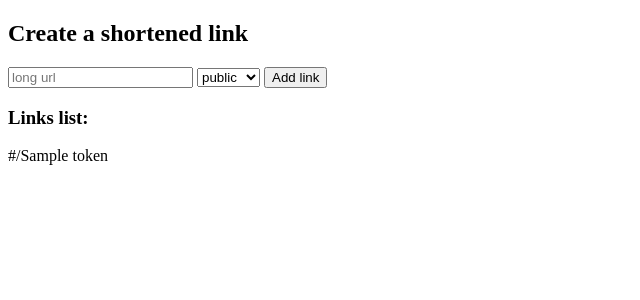
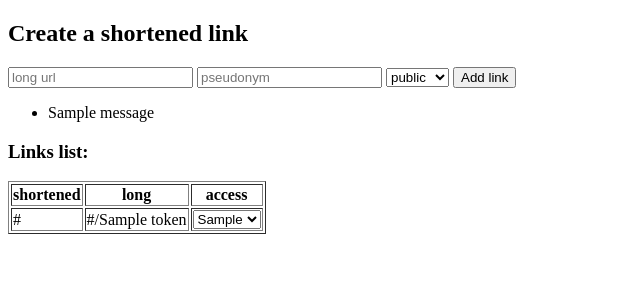
Before and after one commit to dennyaap/link_shortener, a Flask app: template main_app/templates/main.html in a window 1280 px wide. Shown: the top 300 px of the page, without its empty margins (0-640 px from the left). Run offline with Flask 3, Linux system fonts and the light colour scheme; the template is opened without the code that fills it: most values are stand-ins (such as "Sample title", 1, 10 or a date in 2020); one stand-in notice (Sample message) is shown.

Commit message:
added link table

```diff
--- a/main_app/routes.py
+++ b/main_app/routes.py
@@ -9,31 +9,46 @@ from flask_login import login_user, login_required, logout_user, current_user
 from werkzeug.security import check_password_hash, generate_password_hash
 
 
+@app.route('/', methods=['GET', 'POST'])
+def index():
+    return render_template('index.html')
+
 @app.route('/<token>', methods=['GET', 'POST'])
-def index(token):
-    long_url = Shortened_link.query.filter_by(token=token).first().long_url
-    print(long_url)
-    return redirect(long_url)
+def redirect_page(token):
+    shortened_link = Shortened_link.query.filter_by(token=token).first()
+
+    if shortened_link is None:
+        return 'No such links'
+
+    return redirect(shortened_link.long_url)
+
 
 @app.route('/main', methods=['GET'])
 @login_required
 def main():
     data = dict()
 
+    data['server_url'] = server_url
     data['shortened_links'] = Shortened_link.query.filter_by(user_id=current_user.id).all()
-    data['server_url'] = server_url
+    data['access_types'] = ['public', 'auth', 'private']
 
     return render_template('main.html', data=data)
 
 @app.route('/add_link', methods=['POST'])
 @login_required
-def add_message():
+def add_link():
     long_url = request.form['long_url']
+    pseudonym = request.form['pseudonym']
     type_access = request.form['type_access']
 
-    token = hashlib.md5(long_url.encode()).hexdigest()[:random.randint(8,12)]
+    if pseudonym:
+        token = pseudonym
+    else:
+        token = hashlib.md5(long_url.encode()).hexdigest()[:random.randint(8,12)]
+
     user_id = current_user.id
 
+    flash('Please fill in the long url')
     db.session.add(Shortened_link(token, long_url, type_access, user_id))
     db.session.commit()
 
@@ -62,7 +77,7 @@ def login():
 
         return render_template('login.html')
     else:
-        return redirect(url_for('start'))
+        return redirect(url_for('index'))
 
 @app.route('/register', methods=['GET', 'POST'])
 def register():
@@ -78,7 +93,9 @@ def register():
             db.session.add(new_user)
             db.session.commit()
 
-            return redirect(url_for('login'))
+            login_user(new_user)
+
+            return redirect(url_for('main'))
 
     return render_template('register.html')
 
--- a/main_app/templates/index.html
+++ b/main_app/templates/index.html
@@ -7,6 +7,6 @@
     <title>Start</title>
 </head>
 <body>
-
+    Welcome to shortener_links!
 </body>
 </html>
--- a/main_app/templates/main.html
+++ b/main_app/templates/main.html
@@ -10,6 +10,7 @@
     <h2>Create a shortened link</h2>
     <form method="post" action="/add_link">
         <input type="text" name="long_url" placeholder="long url">
+        <input type="text" name="pseudonym" placeholder="pseudonym">
         <select name="type_access">
             <option value="public">public</option>
             <option value="auth">auth</option>
@@ -19,11 +20,45 @@
         <button type="submit">Add link</button>
     </form>
 
+    {% with messages = get_flashed_messages() %}
+        {% if messages %}
+        <ul class="flashes">
+            {% for message in messages %}
+                <li>{{ message }}</li>
+            {% endfor %}
+        </ul>
+        {% endif %}
+    {% endwith %}
+
     <h3>Links list:</h3>
-    {% for link in data['shortened_links'] %}
-    <div>
-        {{ data['server_url'] + '/' + link.token }}
-    </div>
-    {% endfor %}
+
+    {% if data['shortened_links'] %}
+    <table border="1">
+        <tr>
+            <th>shortened</th>
+            <th>long</th>
+            <th>access</th>
+        </tr>
+        {% for link in data['shortened_links'] %}
+            <tr>
+                <td>{{ link.long_url }}</td>
+                <td>{{ data['server_url'] + '/' + link.token }}</td>
+                <td>
+                    <select name="current_type_access">
+                        {% for access_type in data['access_types'] %}
+                            {% if access_type == link.access_type %}
+                                <option value="{{ link.access_type }}" selected>{{ link.access_type }}</option>
+                            {% else %}
+                                <option>{{ access_type }}</option>
+                            {% endif %}
+                        {% endfor %}
+                    </select>
+                </td>
+            </tr>
+        {% endfor %}
+    </table>
+    {% else %}
+        The list is empty
+    {% endif %}
 </body>
 </html>
```
